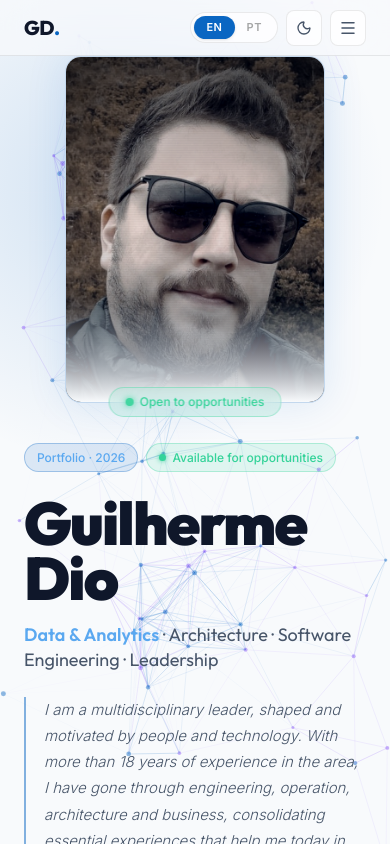
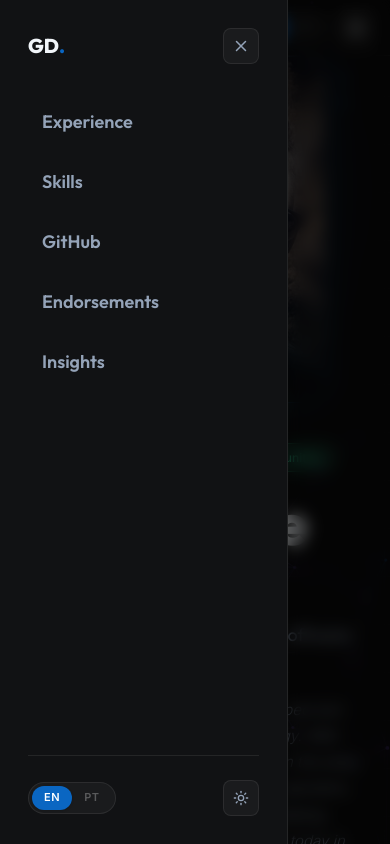
Before and after one commit to ggdio/ggdio.github.io, a React (Vite) app: page / in a window 390 px wide. Both pictures are taken after a click on the button "Open menu". Shown: the top 844 px of the page. Built offline with nearby package versions, Linux system fonts and the light colour scheme.

Commit message:
Adjust responsiveness on mobile

```diff
--- a/src/components/Experience/CompactExperienceCard.jsx
+++ b/src/components/Experience/CompactExperienceCard.jsx
@@ -36,7 +36,7 @@ export function CompactExperienceCard({ experience, isDefaultExpanded = false })
             </motion.div>
             <div className="min-w-0">
               <div className="flex flex-wrap items-center gap-x-2 gap-y-0.5">
-                <span className="text-[14px] font-display font-semibold text-app-text group-hover/card:text-brand-light transition-colors truncate">
+                <span className="text-[14px] font-display font-semibold text-app-text group-hover/card:text-brand-light transition-colors">
                   {experience.title || experience.role}
                 </span>
                 {location && (
--- a/src/components/Layout/Navbar.jsx
+++ b/src/components/Layout/Navbar.jsx
@@ -42,7 +42,7 @@ export function Navbar() {
   return (
     <>
       <header
-        className="fixed top-0 left-0 right-0 z-[100] h-14 flex items-center px-6 md:px-8 border-b border-app-border backdrop-blur-xl"
+        className="fixed top-0 left-0 right-0 z-[100] h-14 flex items-center px-4 md:px-8 border-b border-app-border backdrop-blur-xl"
         style={{ background: 'color-mix(in oklab, var(--bg-primary) 70%, transparent)' }}
       >
         <a href="#hero" className="font-display font-extrabold text-xl tracking-tight text-app-text mr-10">
@@ -67,12 +67,14 @@ export function Navbar() {
 
         <div className="flex-1 lg:flex-none" />
 
-        <div className="flex items-center gap-2">
+        <div className="flex items-center gap-2 shrink-0">
+          <div className="hidden lg:flex items-center gap-2">
+            <ThemeToggle />
+          </div>
           <LanguageToggle />
-          <ThemeToggle />
           <button
             onClick={() => setIsOpen(true)}
-            className="lg:hidden w-9 h-9 rounded-lg border border-app-border bg-app-glass text-app-text-muted hover:bg-app-glass2 hover:text-app-text transition flex items-center justify-center"
+            className="lg:hidden w-9 h-9 rounded-lg border border-app-border bg-app-glass2 text-app-text hover:bg-brand/20 hover:text-brand-light transition flex items-center justify-center"
             aria-label="Open menu"
           >
             <Menu size={18} />
@@ -120,8 +122,9 @@ export function Navbar() {
                   {link.name}
                 </a>
               ))}
-              <div className="mt-auto pt-6 border-t border-app-border">
+              <div className="mt-auto pt-6 border-t border-app-border flex items-center justify-between">
                 <LanguageToggle />
+                <ThemeToggle />
               </div>
             </motion.div>
           </div>
```
